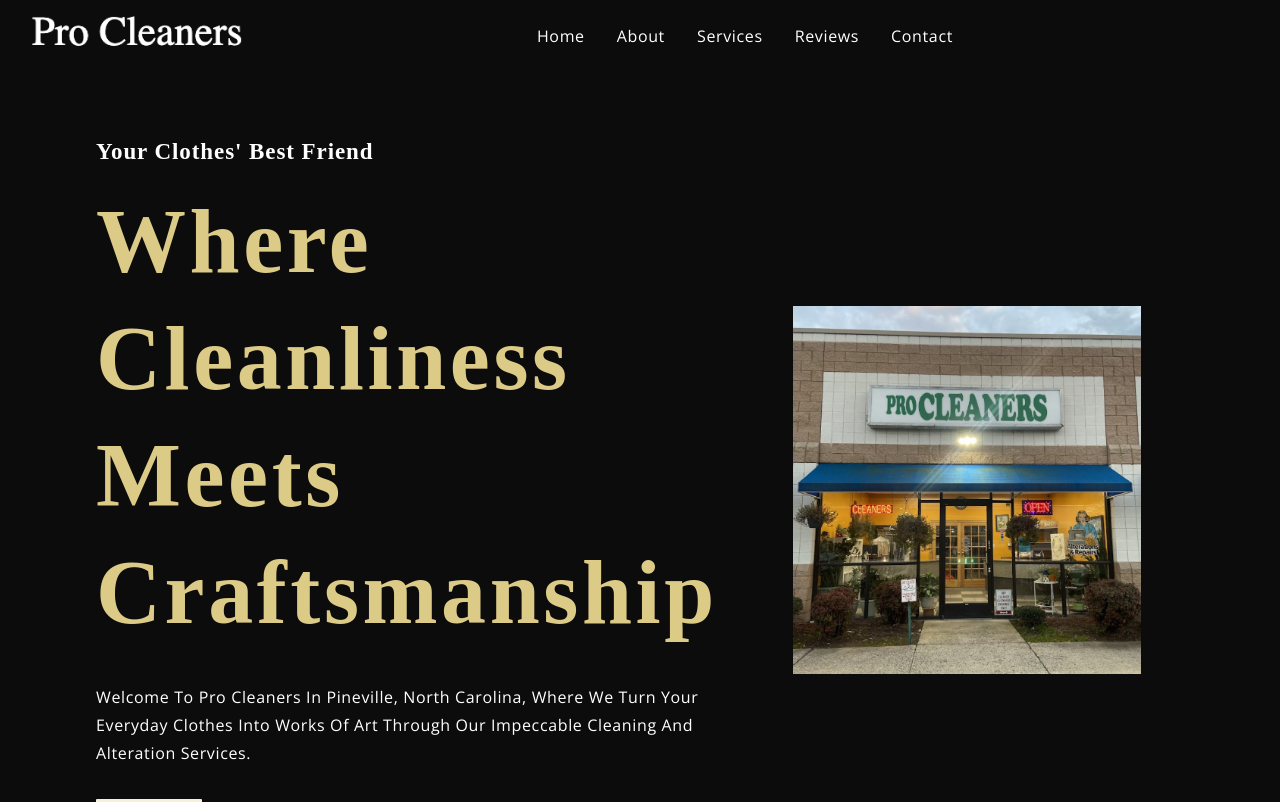
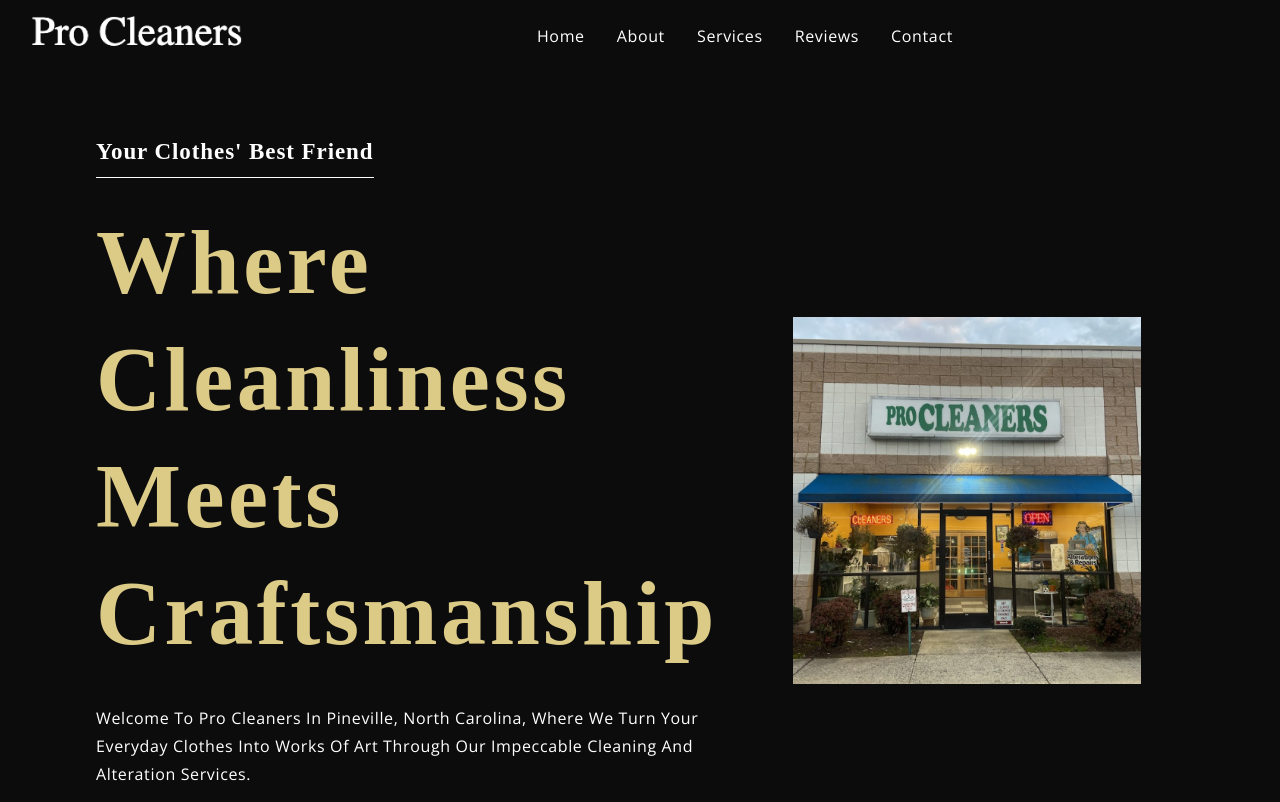
Before and after one commit to seansangpark/pro_cleaners, a React (Create React App) app: page / in a window 1280 px wide. Shown: the top 802 px of the page. Built offline with nearby package versions, Linux system fonts and the light colour scheme; a web font is replaced by a local one.

Commit message:
white line added

```diff
--- a/src/components/SubHeading/SubHeading.jsx
+++ b/src/components/SubHeading/SubHeading.jsx
@@ -3,6 +3,10 @@
 const SubHeading = ({ title }) => (
   <div style={{ marginBottom: '1rem' }}>
     <p className='p__cormorant'>{title}</p>
+    <div
+      class='white-line'
+      style={{ border: 'none', borderTop: '1px solid white', margin: '10px 0' }}
+    ></div>
   </div>
 );
 
```
